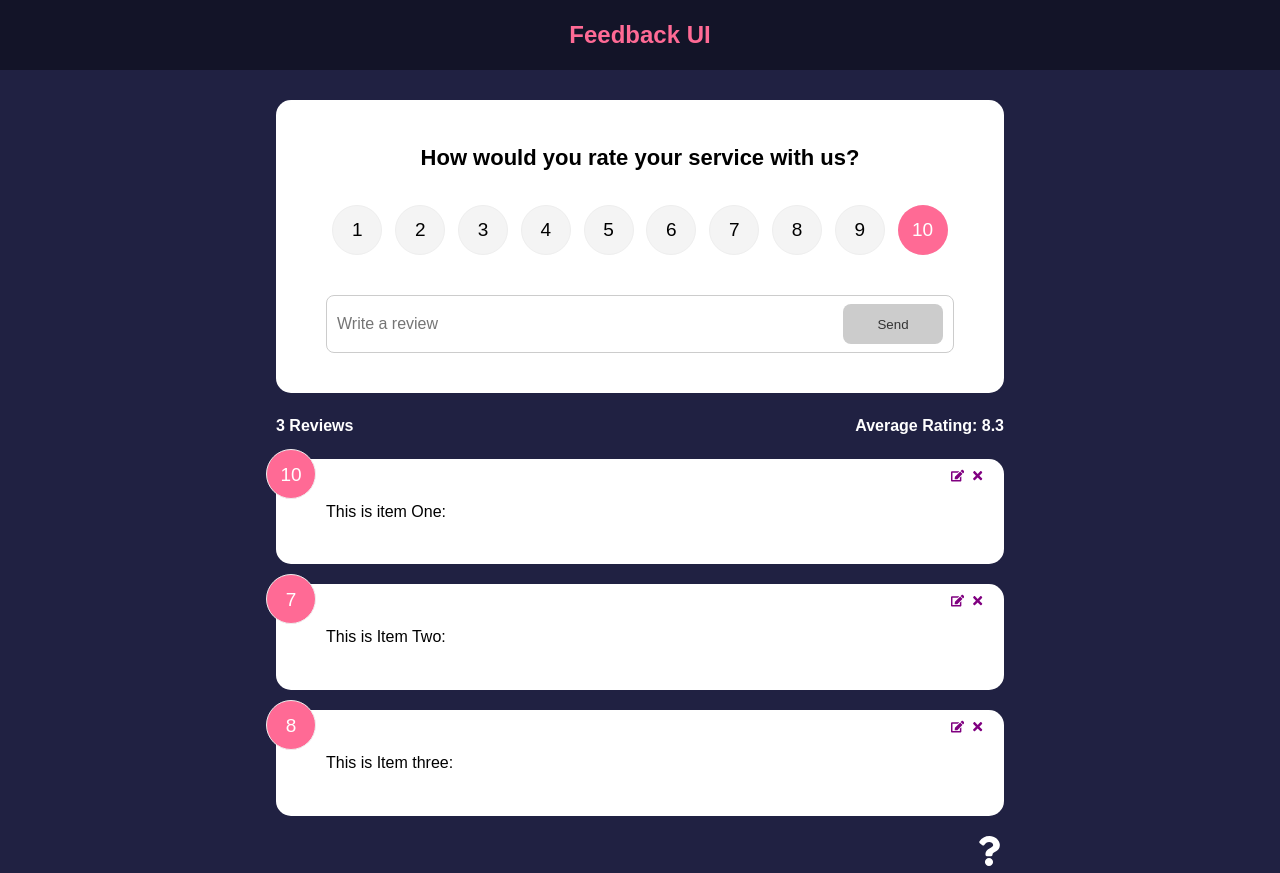
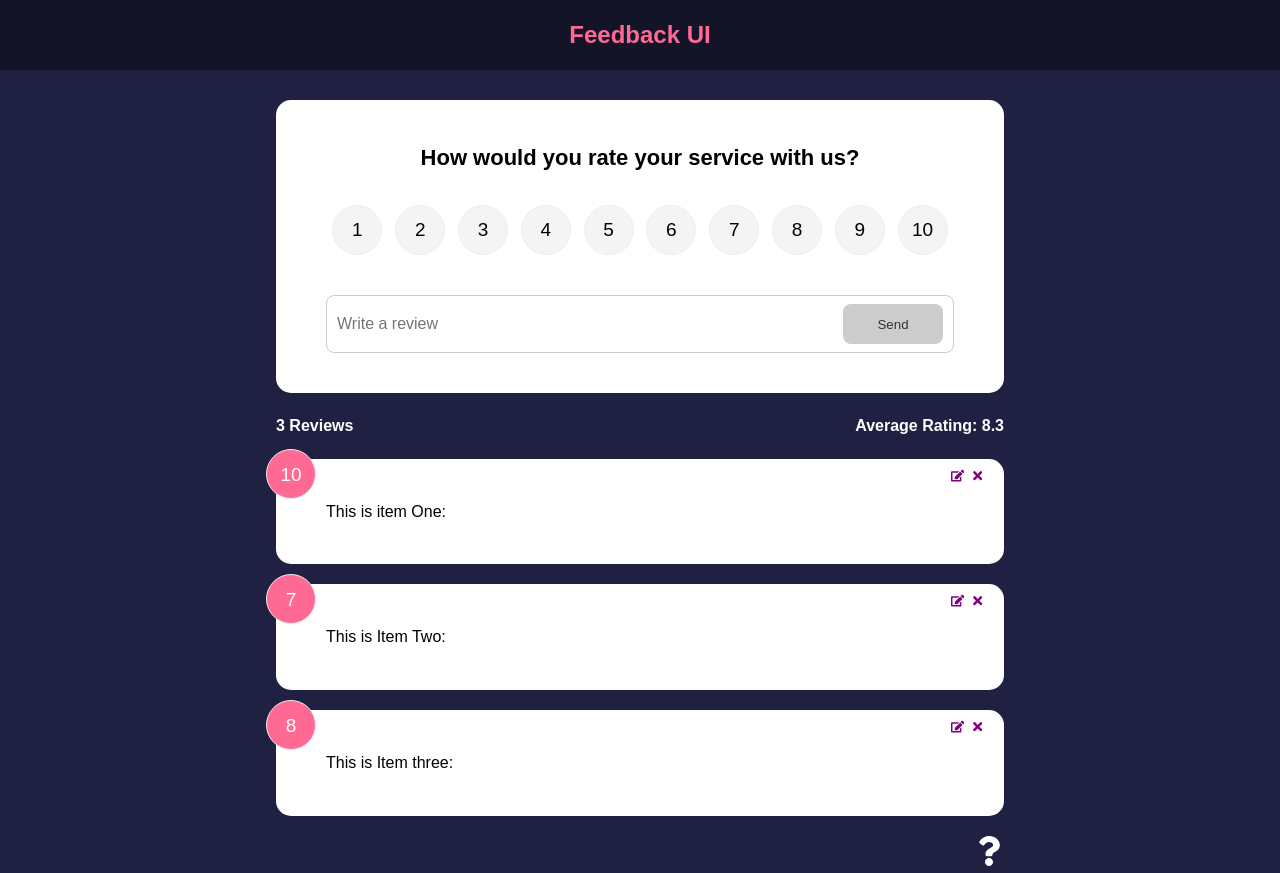
Before and after one commit to Josh-Alhassan/React-from-to-back, a React (Create React App) app in the folder feedbackapp/: page / in a window 1280 px wide. Built offline with nearby package versions, Linux system fonts and the light colour scheme.

Commit message:
handle Side effect with useEffects

```diff
--- a/feedbackapp/src/component/FeedbackForm.jsx
+++ b/feedbackapp/src/component/FeedbackForm.jsx
@@ -1,5 +1,5 @@
 import React from 'react';
-import { useState, useContext } from 'react';
+import { useState, useContext, useEffect } from 'react';
 import Card from './shared/Card';
 import Button from './shared/Button';
 import RatingSelect from './RatingSelect';
@@ -11,7 +11,15 @@
     const [btnDisabled, setBtnDisabled] = useState(true)
     const [message, setMessage] = useState('')
 
-    const {addFeedback} = useContext(FeedbackContext)
+    const {addFeedback, feedbackEdit} = useContext(FeedbackContext)
+
+    useEffect(() => {
+        if (feedbackEdit.edit === true) {
+            setBtnDisabled(false)
+            setText(feedbackEdit.item.text)
+            setRating(feedbackEdit.item.rating)
+        }
+    }, [feedbackEdit])
 
     const handTextChange = (e) => {
         if (text === '') {
--- a/feedbackapp/src/component/RatingSelect.jsx
+++ b/feedbackapp/src/component/RatingSelect.jsx
@@ -1,7 +1,14 @@
-import React, {useState} from 'react'
+import React, {useState, useEffect} from 'react'
+import { useContext } from 'react';
+import FeedbackContext from '../context/FeedbackContext';
 
 function RatingSelect({select}) {
     const [selected, setSelected] = useState(10);
+    const {feedbackEdit} = useContext(FeedbackContext)
+
+    useEffect(() => {
+        setSelected(feedbackEdit.item.rating)
+    }, [feedbackEdit])
 
     const handleChange = (e) => {
         setSelected(+e.currentTarget.value)
--- a/feedbackapp/src/context/FeedbackContext.js
+++ b/feedbackapp/src/context/FeedbackContext.js
@@ -53,6 +53,7 @@
             deleteFeedBack,
             addFeedback,
             editFeedback,
+            feedbackEdit,
         }}
         > {children} </FeedbackContext.Provider>
     )
```
